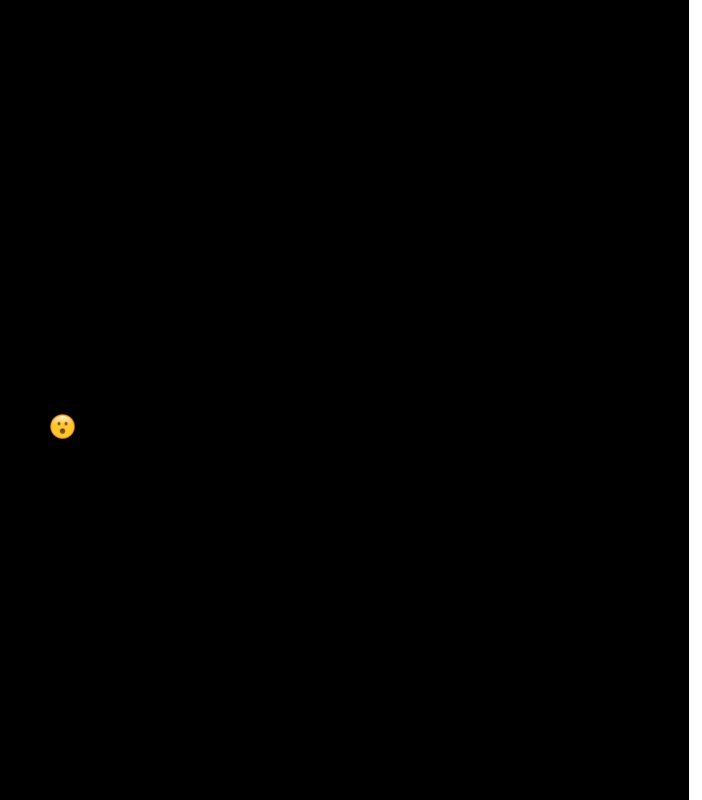
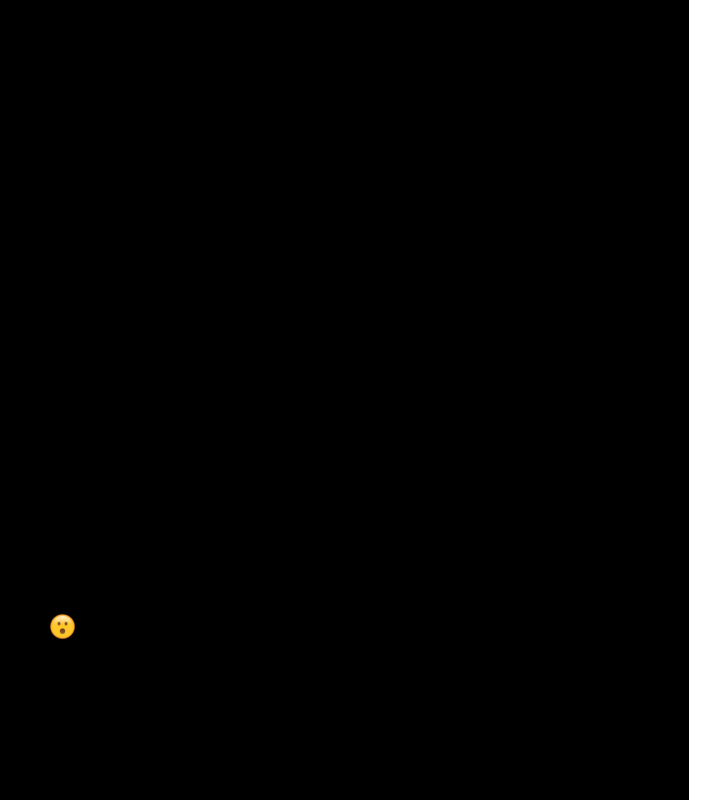
Before and after one commit to jackie-jane/kitchenfinal, a React (Create React App) app: page / in a window 1280 px wide. Shown: the top 800 px of the page, without its empty margins (578-1280 px from the left). Built offline with nearby package versions, Linux system fonts and the light colour scheme.

Commit message:
css operating as desired

```diff
--- a/src/App.js
+++ b/src/App.js
@@ -1,10 +1,11 @@
 import Body from './Components/Layout/Body/Body'
+import Clicks from './Components/Clicks/Clicks'
 import './App.css'
 
 function App() {
   return (
     <>
-      <Body></Body>
+      <Body/>
     </>
   )
 }
--- a/src/Components/Clicks/Clicks.css
+++ b/src/Components/Clicks/Clicks.css
@@ -1,16 +1,17 @@
 #userGeneratedImageContainer {
-  position: absolute;
+  position: relative;
   background: transparent;
   min-height: 200vh;
   min-width: 100vw;
   height: auto;
   width: auto;
   overflow: auto;
+  z-index: 4;
 }
 .Aa, .Ab, .Ac, .Ad, .Ae, .Af, .Ag, .Ah, .Ai, .Aj, .Ak,
  .Al, .Am, .An, .Ao, .Ap, .Aq, .Ar, .As, .At, .Au, .Av, .Aw,
  .Ax, .Ay, .Az {
-  position: "absolute";
+  position: relative;
   z-index: 4;
 }
 .Aa {
--- a/src/Components/Clicks/rendClick.js
+++ b/src/Components/Clicks/rendClick.js
@@ -31,7 +31,8 @@ class RendClick extends Component {
             style={{
               position: 'absolute',
               top: `${this.props.y}px`,
-              left: `${this.props.x}px`
+              left: `${this.props.x}px`,
+              zIndex: 3,
             }}
           />
           :
--- a/src/Components/Layout/Aggregtate/Aggregate.css
+++ b/src/Components/Layout/Aggregtate/Aggregate.css
@@ -12,7 +12,7 @@ flex-wrap: wrap;
   display: -ms-flexbox; /* Not needed if autoprefixing */
   display: flex;
   margin-left: -1vw; /* gutter size offset */
-  height: 50vh;
+  height: 75vh;
   width: 50vw;
   overflow: hidden
 }
--- a/src/Components/Layout/Body/Body.css
+++ b/src/Components/Layout/Body/Body.css
@@ -1,7 +1,9 @@
+html {
+  width: 99vw;
+  overflow-x: hidden;
+}
 #body {
-  /* position: absolute; */
   min-height: 100vh;
-  width: 99vw;
   max-height: 600vh;
   top: 0;
   left: 0;
--- a/src/Components/Layout/Body/Body.js
+++ b/src/Components/Layout/Body/Body.js
@@ -29,7 +29,7 @@ class Body extends Component {
     return (
       <div id='body'
         onClick={this.handleClick}>
-        <Clicks />
+        <Clicks/>
         <PopUp />
         <Emoji
           {...this.state.emojiSize}
```
